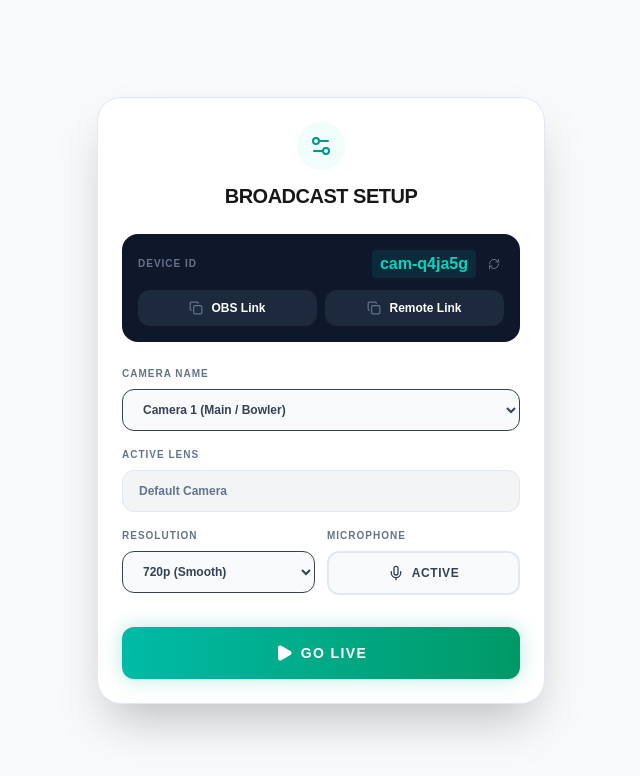
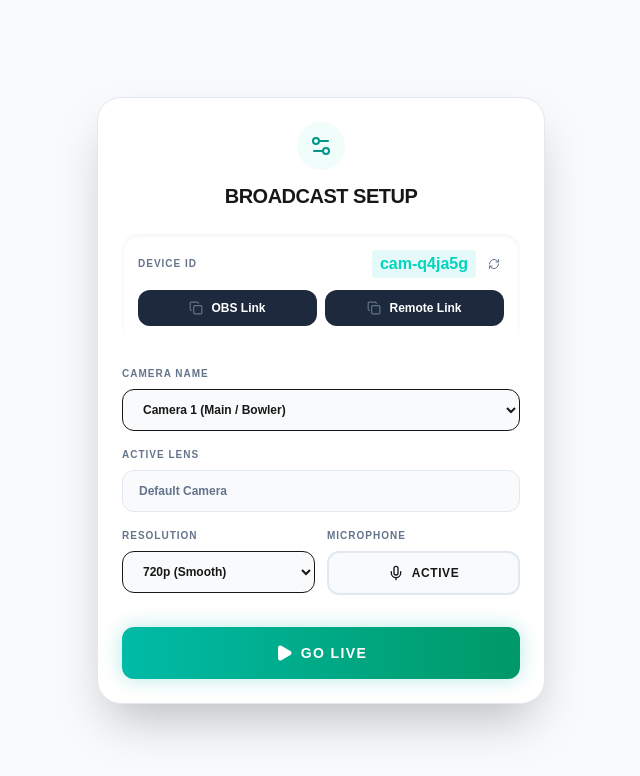
Before and after one commit to ramchat007/cricsynclive, a Next.js app: page /camera in a window 1280 px wide. Shown: the top 776 px of the page, without its empty margins (319-959 px from the left). Built offline with nearby package versions, Linux system fonts and the light colour scheme; no server answers.

Commit message:
feat: Update globals.css with comprehensive CSS variables for all themes

```diff
--- a/app/globals.css
+++ b/app/globals.css
@@ -1,12 +1,22 @@
 @import "tailwindcss";
 
 :root {
+  /* Light Theme */
   --background: #ffffff;
   --foreground: #171717;
   --surface-1: #ffffff;
   --surface-2: #f8fafc;
   --border-1: #e2e8f0;
   --text-muted: #64748b;
+  --text-secondary: #64748b;
+  --accent: #2dd4bf;
+  --accent-hover: #14b8a6;
+  --warning: #fbbf24;
+  --danger: #ef4444;
+  --success: #10b981;
+  --navbar-bg: #ffffff;
+  --navbar-text: #171717;
+  --navbar-border: #e2e8f0;
 }
 
 :root[data-theme="dark"] {
@@ -16,6 +26,15 @@
   --surface-2: #111827;
   --border-1: #1f2937;
   --text-muted: #94a3b8;
+  --text-secondary: #94a3b8;
+  --accent: #2dd4bf;
+  --accent-hover: #14b8a6;
+  --warning: #fbbf24;
+  --danger: #ef4444;
+  --success: #10b981;
+  --navbar-bg: #0f172a;
+  --navbar-text: #e2e8f0;
+  --navbar-border: #1f2937;
 }
 
 :root[data-theme="ocean"] {
@@ -25,6 +44,15 @@
   --surface-2: #a5f3fc;
   --border-1: #67e8f9;
   --text-muted: #155e75;
+  --text-secondary: #155e75;
+  --accent: #22d3ee;
+  --accent-hover: #06b6d4;
+  --warning: #f59e0b;
+  --danger: #ef4444;
+  --success: #10b981;
+  --navbar-bg: #cffafe;
+  --navbar-text: #0f172a;
+  --navbar-border: #67e8f9;
 }
 
 :root[data-theme="sunset"] {
@@ -34,6 +62,15 @@
   --surface-2: #fed7aa;
   --border-1: #fdba74;
   --text-muted: #9a3412;
+  --text-secondary: #9a3412;
+  --accent: #f97316;
+  --accent-hover: #ea580c;
+  --warning: #f59e0b;
+  --danger: #ef4444;
+  --success: #10b981;
+  --navbar-bg: #ffedd5;
+  --navbar-text: #431407;
+  --navbar-border: #fdba74;
 }
 
 @theme inline {
@@ -47,42 +84,104 @@ body {
   background: var(--background);
   color: var(--foreground);
   font-family: Arial, Helvetica, sans-serif;
+  transition: background-color 0.3s ease, color 0.3s ease;
 }
 
+/* ============ TAILWIND COLOR MAPPING TO CSS VARIABLES ============ */
+
+/* Background Colors */
 :root[data-theme] .bg-white {
   background-color: var(--surface-1) !important;
 }
-:root[data-theme] .bg-gray-50,
-:root[data-theme] .bg-slate-50 {
+
+:root[data-theme] .bg-slate-50,
+:root[data-theme] .bg-gray-50 {
   background-color: var(--surface-2) !important;
 }
-:root[data-theme] .border-gray-200,
-:root[data-theme] .border-slate-200 {
+
+:root[data-theme] .bg-slate-100,
+:root[data-theme] .bg-gray-100 {
+  background-color: var(--surface-2) !important;
+}
+
+/* Border Colors */
+:root[data-theme] .border-slate-200,
+:root[data-theme] .border-gray-200 {
   border-color: var(--border-1) !important;
 }
+
+:root[data-theme] .border-slate-100,
+:root[data-theme] .border-gray-100 {
+  border-color: var(--border-1) !important;
+}
+
+/* Text Colors - Foreground (Dark text on light/primary text) */
+:root[data-theme] .text-slate-900,
 :root[data-theme] .text-gray-900,
+:root[data-theme] .text-slate-800,
 :root[data-theme] .text-gray-800,
-:root[data-theme] .text-slate-900,
-:root[data-theme] .text-slate-800 {
+:root[data-theme] .text-slate-700,
+:root[data-theme] .text-gray-700 {
   color: var(--foreground) !important;
 }
+
+/* Text Colors - Muted (Secondary text) */
+:root[data-theme] .text-slate-600,
 :root[data-theme] .text-gray-600,
+:root[data-theme] .text-slate-500,
 :root[data-theme] .text-gray-500,
-:root[data-theme] .text-gray-400,
-:root[data-theme] .text-slate-600,
-:root[data-theme] .text-slate-500,
-:root[data-theme] .text-slate-400 {
+:root[data-theme] .text-slate-400,
+:root[data-theme] .text-gray-400 {
   color: var(--text-muted) !important;
+}
+
+/* Navbar specific styling */
+:root[data-theme] .navbar-bg {
+  background-color: var(--navbar-bg) !important;
+}
+
+:root[data-theme] .navbar-text {
+  color: var(--navbar-text) !important;
+}
+
+:root[data-theme] .navbar-border {
+  border-color: var(--navbar-border) !important;
+}
+
+/* Accent colors */
+:root[data-theme] .accent-text {
+  color: var(--accent) !important;
+}
+
+:root[data-theme] .accent-bg {
+  background-color: var(--accent) !important;
+}
+
+/* Hover states */
+:root[data-theme] .hover\:navbar-border:hover {
+  border-color: var(--navbar-border) !important;
+}
+
+:root[data-theme] .bg-slate-900,
+:root[data-theme] .bg-gray-900 {
+  background-color: var(--surface-1) !important;
+}
+
+/* Smooth transitions for theme changes */
+* {
+  @apply transition-colors duration-300;
 }
 
 .custom-scrollbar::-webkit-scrollbar {
   width: 4px;
 }
+
 .custom-scrollbar::-webkit-scrollbar-track {
   background: transparent;
 }
+
 .custom-scrollbar::-webkit-scrollbar-thumb {
-  background: #2dd4bf;
+  background: var(--accent);
   border-radius: 10px;
 }
 
```
